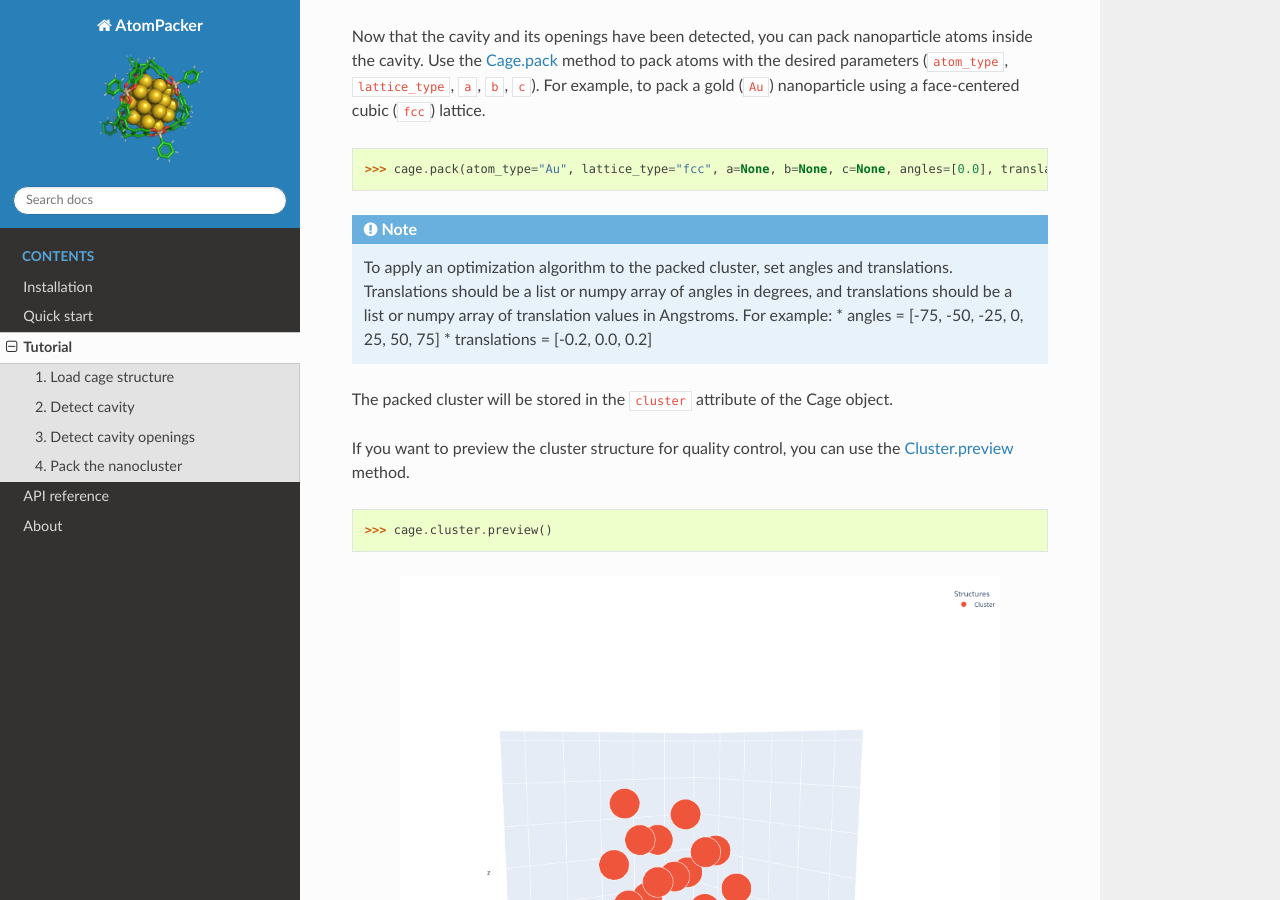
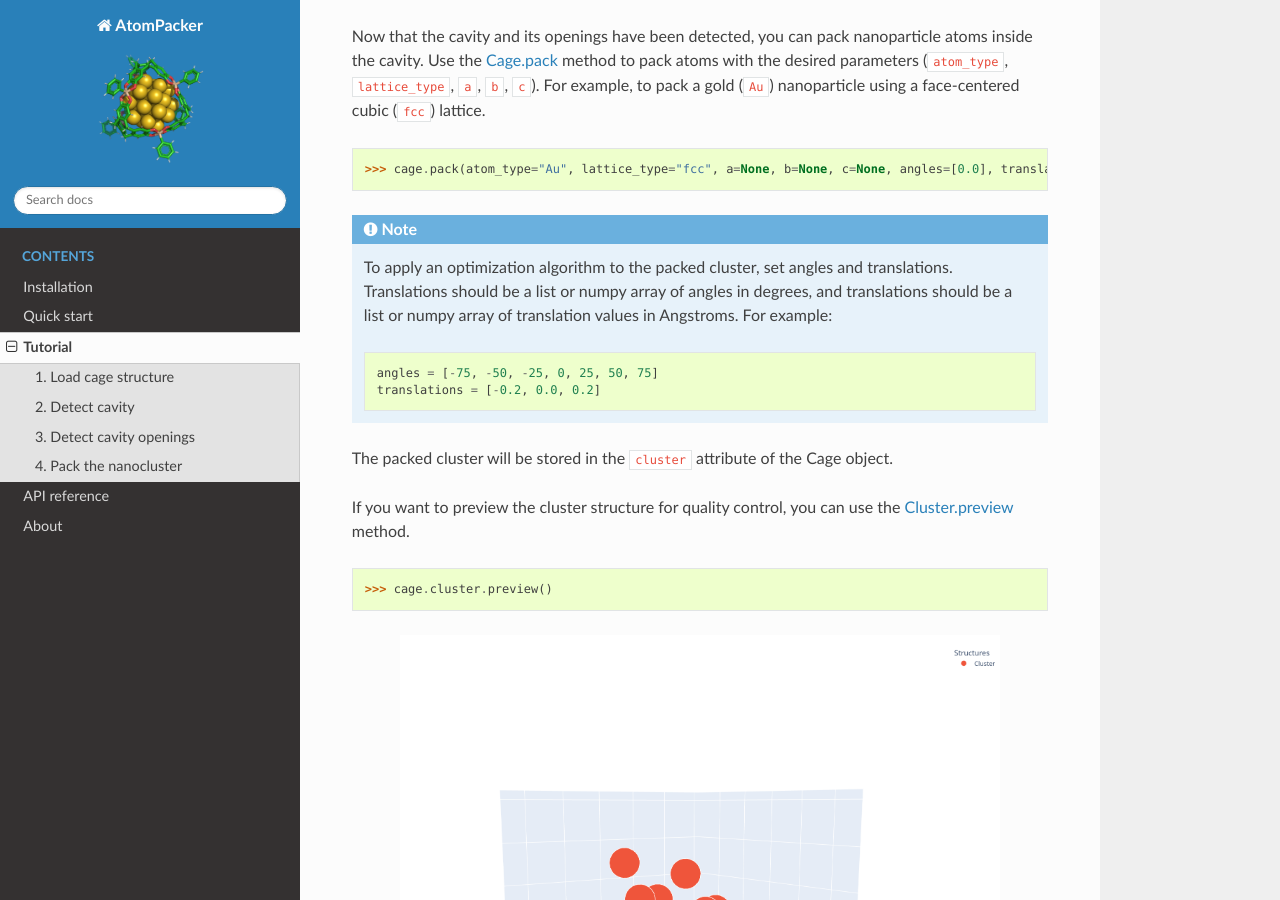
Before and after one commit to cnpem/AtomPacker, a Sphinx documentation site: the page built from docs/tutorial.rst, in a window 1280 px wide and 900 px high, scrolled down 6634 px. Built offline with Sphinx 7.4.7 and the Read the Docs theme 3.1.0, drawn with Linux system fonts in a browser that asks for light colours.

Commit message:
Update tutorial

```diff
--- a/docs/tutorial.rst
+++ b/docs/tutorial.rst
@@ -279,8 +279,11 @@ Now that the cavity and its openings have been detected, you can pack nanopartic
 .. note::
 
     To apply an optimization algorithm to the packed cluster, set angles and translations. Translations should be a list or numpy array of angles in degrees, and translations should be a list or numpy array of translation values in Angstroms. For example:
-    * angles = [-75, -50, -25, 0, 25, 50, 75]
-    * translations = [-0.2, 0.0, 0.2]
+
+    .. code-block:: python
+
+        angles = [-75, -50, -25, 0, 25, 50, 75]
+        translations = [-0.2, 0.0, 0.2]
 
 The packed cluster will be stored in the ``cluster`` attribute of the Cage object.
 
```
